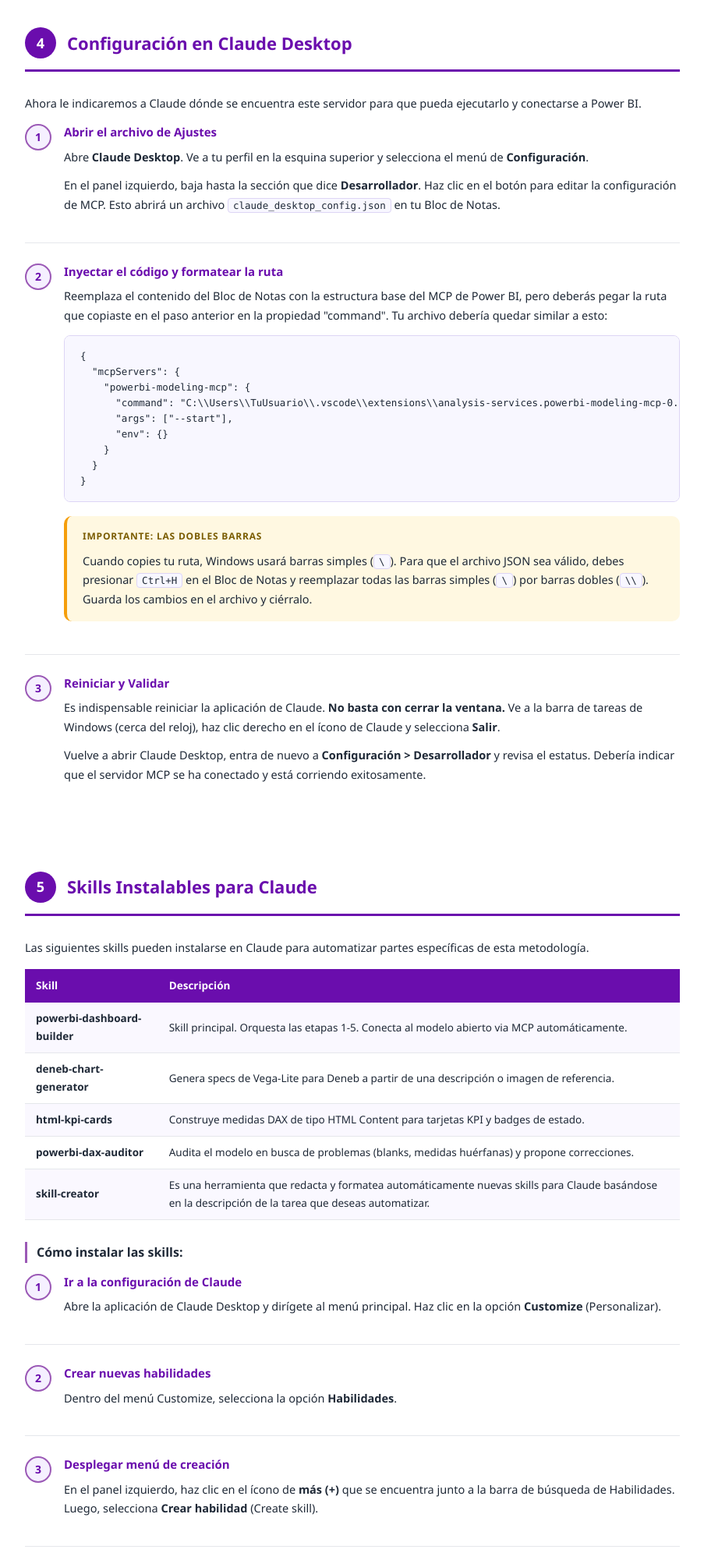
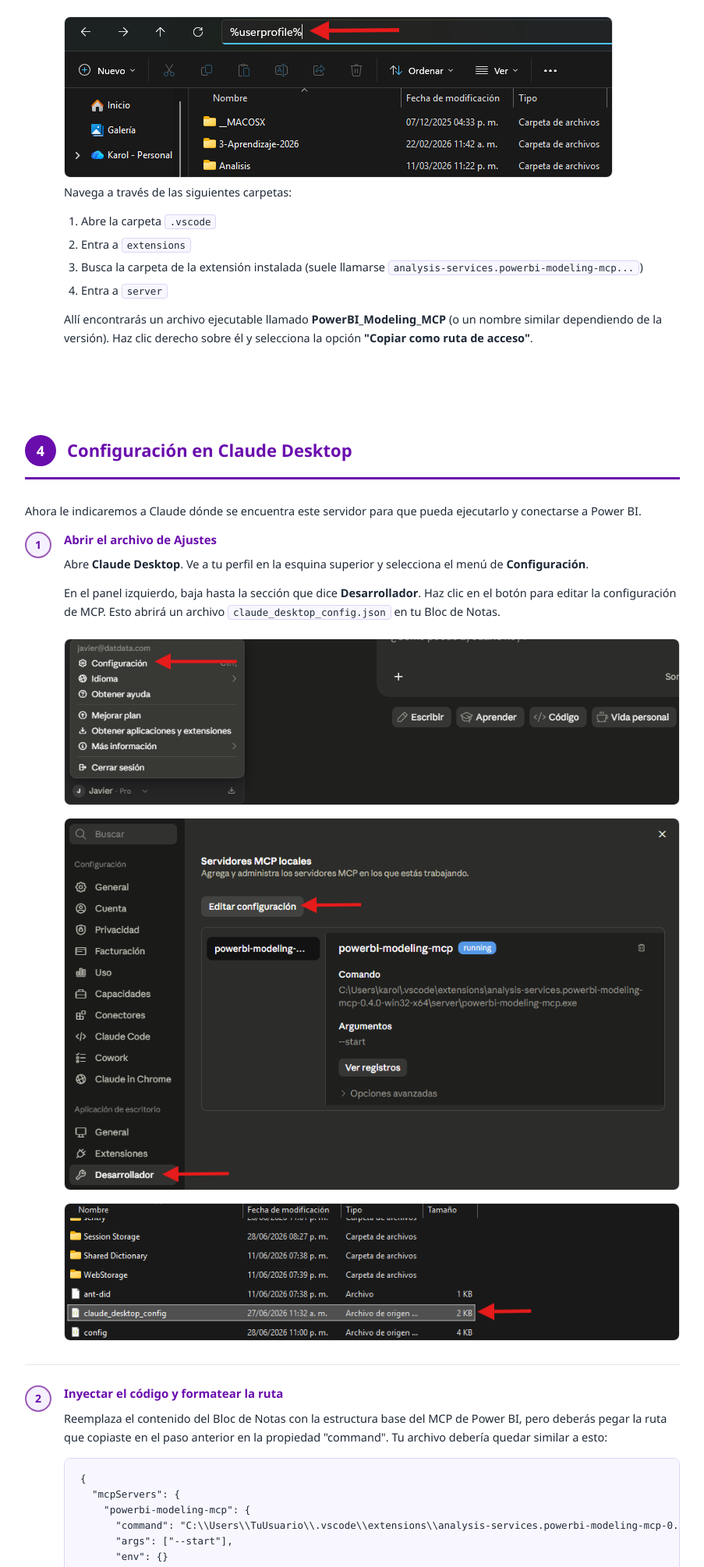
Before and after one commit to Ricardo050427/datdata, a plain HTML site: page index.html in a window 1280 px wide. Shown: the part 2839-4849 px from the top of the page at 78% size, without its empty margins (188-1091 px from the left). Drawn offline with Linux system fonts and the light colour scheme.

Commit message:
Agregar imágenes del tutorial a la Metodología 1
Descargadas de KarolBurrola/Datdata e insertadas en las secciones correspondientes:
- imgs/img2.png → sec3 paso 1 (extensión VS Code marketplace)
- imgs/img3.png → sec3 paso 2 (barra de búsqueda %userprofile%)
- imgs/img7.png, img5.png, img8.png → sec4 paso 1 (configuración Claude Desktop)
- imgs/img9.png → sec5 paso 5 (subir skill)

```diff
--- a/index.html
+++ b/index.html
@@ -470,6 +470,7 @@
         <h4>Instalar la extensi&#243;n en VS Code</h4>
         <p>Abre Visual Studio Code y dir&#237;gete al panel izquierdo en el &#237;cono de <strong>Extensiones</strong> (o presiona <code>Ctrl+Shift+X</code>).</p>
         <p>En el buscador escribe <strong>MCP</strong>. Busca la extensi&#243;n <em>Power BI Modeling MCP</em> y aseg&#250;rate de que el proveedor oficial sea <strong>Microsoft</strong>. Haz clic en instalar. Una vez que termine, puedes cerrar VS Code completamente.</p>
+        <img src="imgs/img2.png" alt="Extensi&#243;n Power BI Modeling MCP en VS Code Marketplace" style="max-width: 100%; border-radius: 8px; margin-top: 10px; border: 1px solid var(--border);">
       </div>
     </div>
     <div class="step">
@@ -478,6 +479,7 @@
         <h4>Extraer la ruta del servidor</h4>
         <p>Abre tu explorador de archivos en Windows. En la barra superior de b&#250;squeda, escribe exactamente lo siguiente y presiona Enter:</p>
         <pre>%userprofile%</pre>
+        <img src="imgs/img3.png" alt="Barra de b&#250;squeda del Explorador con %userprofile%" style="max-width: 100%; border-radius: 8px; margin-top: 10px; border: 1px solid var(--border);">
         <p>Navega a trav&#233;s de las siguientes carpetas:</p>
         <ol>
           <li>Abre la carpeta <code>.vscode</code></li>
@@ -504,6 +506,9 @@
         <h4>Abrir el archivo de Ajustes</h4>
         <p>Abre <strong>Claude Desktop</strong>. Ve a tu perfil en la esquina superior y selecciona el men&#250; de <strong>Configuraci&#243;n</strong>.</p>
         <p>En el panel izquierdo, baja hasta la secci&#243;n que dice <strong>Desarrollador</strong>. Haz clic en el bot&#243;n para editar la configuraci&#243;n de MCP. Esto abrir&#225; un archivo <code>claude_desktop_config.json</code> en tu Bloc de Notas.</p>
+        <img src="imgs/img7.png" alt="Men&#250; de Configuraci&#243;n de Claude Desktop" style="max-width: 100%; border-radius: 8px; margin-top: 10px; border: 1px solid var(--border);">
+        <img src="imgs/img5.png" alt="Panel Desarrollador en Ajustes de Claude" style="max-width: 100%; border-radius: 8px; margin-top: 10px; border: 1px solid var(--border);">
+        <img src="imgs/img8.png" alt="Archivo claude_desktop_config.json en Bloc de Notas" style="max-width: 100%; border-radius: 8px; margin-top: 10px; border: 1px solid var(--border);">
       </div>
     </div>
     <div class="step">
@@ -604,6 +609,7 @@
       <div class="step-content">
         <h4>Cargar el archivo</h4>
         <p>Se abrir&#225; una ventana. Aqu&#237; deber&#225;s <strong>arrastrar y soltar</strong> o hacer clic para cargar los archivos correspondientes a las <em>skills</em> (<code>.md</code>, <code>.zip</code> o <code>.skill</code>). Repite el proceso para cada una de las 5 skills.</p>
+        <img src="imgs/img9.png" alt="Ventana para subir una habilidad en Claude Desktop" style="max-width: 100%; border-radius: 8px; margin-top: 10px; border: 1px solid var(--border);">
         Link para descargar las skills: https://drive.google.com/drive/folders/1BXyo1KvI6fctRvzEKfRlPMbXcenKYjj3?usp=drive_link
       </div>
     </div>
```
Also changed, not shown: imgs/img2.png (added), imgs/img3.png (added), imgs/img5.png (added), imgs/img7.png (added), imgs/img8.png (added), imgs/img9.png (added).
